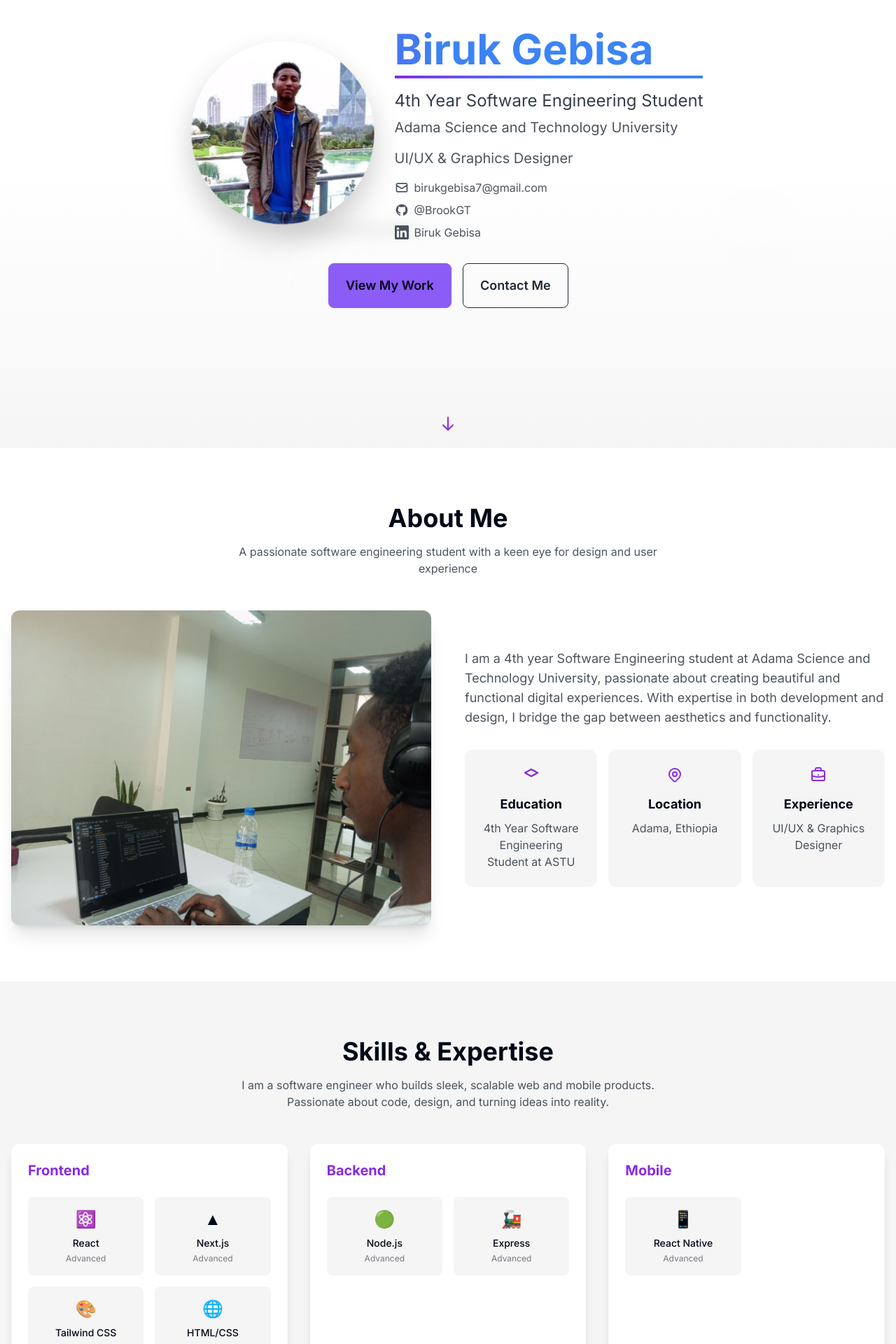
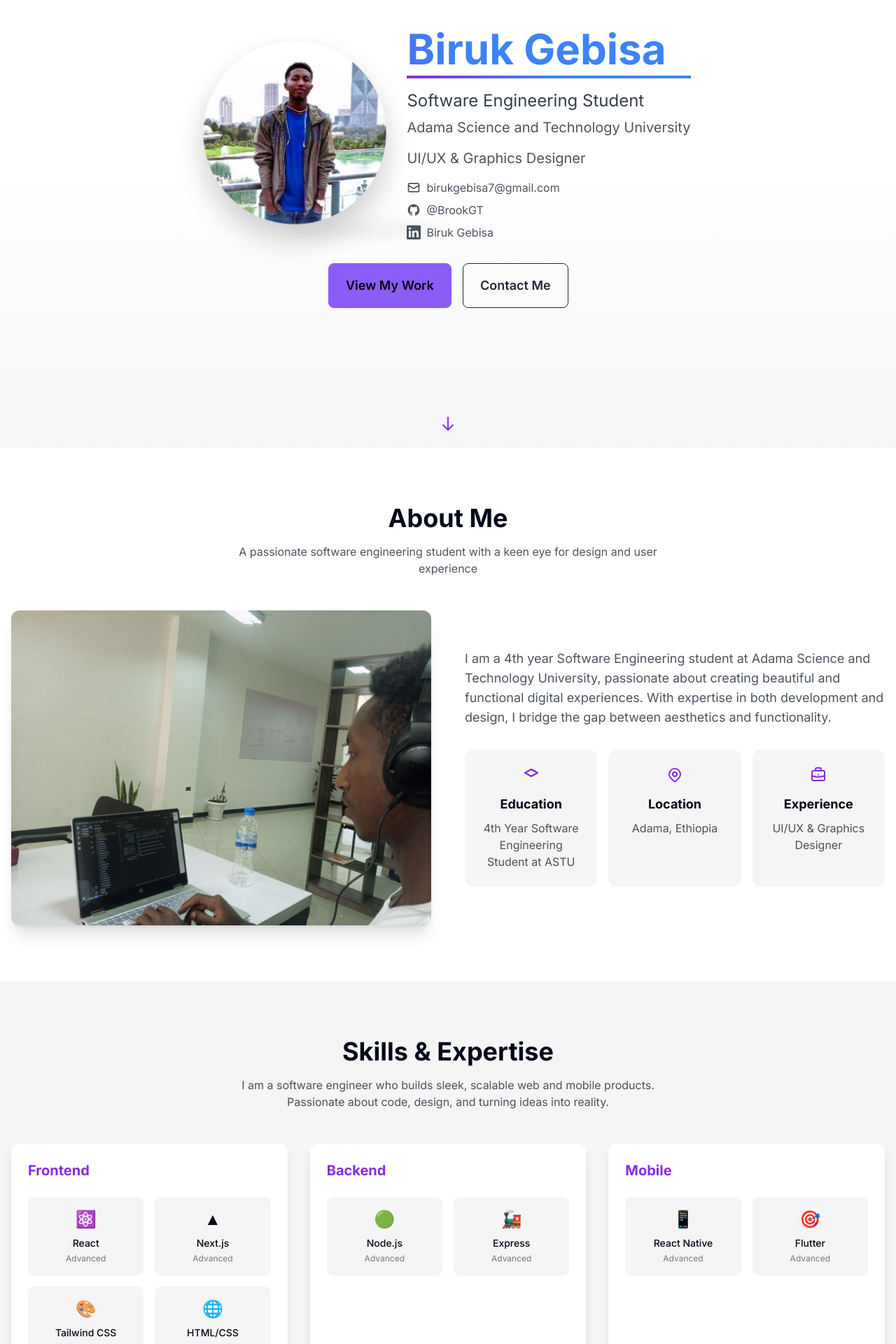
Before and after one commit to BrookGT/personal_portfolio, a Next.js app: page / in a window 1280 px wide. Shown: the part 160-2080 px from the top of the page at 70% size. Built offline with nearby package versions, Linux system fonts and the light colour scheme.

Commit message:
fixed staff

```diff
--- a/src/components/Hero.tsx
+++ b/src/components/Hero.tsx
@@ -290,7 +290,7 @@ export default function Hero() {
                                 variants={itemVariants}
                                 className="text-xl md:text-2xl text-base-content/90 mb-2"
                             >
-                                4th Year Software Engineering Student
+                                Software Engineering Student
                             </motion.p>
                             <motion.p
                                 variants={itemVariants}
--- a/src/components/Skills.tsx
+++ b/src/components/Skills.tsx
@@ -60,7 +60,10 @@ const skills = [
     },
     {
         category: "Mobile",
-        items: [{ name: "React Native", icon: "📱", level: "Advanced" }],
+        items: [
+            { name: "React Native", icon: "📱", level: "Advanced" },
+            { name: "Flutter", icon: "🎯", level: "Advanced" },
+        ],
     },
     {
         category: "UI/UX Design",
```
